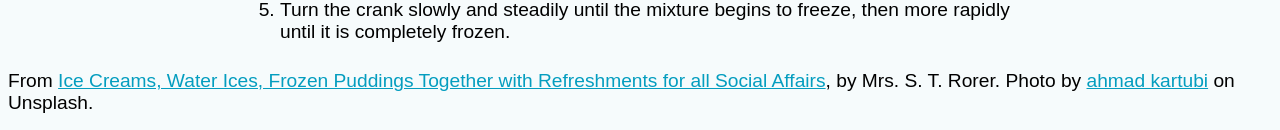
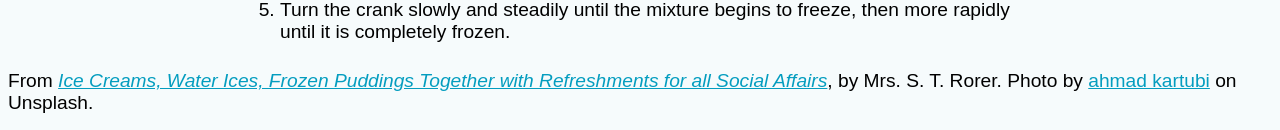
Before and after one commit to MrKumaran/webDev, a plain HTML site: page frontendmaster html css/part 6 testcase/index.html in a window 1280 px wide. Shown: the part 1633-1763 px from the top of the page. Drawn offline with Linux system fonts and the light colour scheme.

Commit message:
next parts

```diff
--- a/frontendmaster html css/part 6 testcase/index.html
+++ b/frontendmaster html css/part 6 testcase/index.html
@@ -60,6 +60,6 @@
   </div>
 <!-- BONUS: Read MDN documentation on <cite> and see if you can mark this up correctly. -->
 
-<p>  From <a href="https://gutenberg.org/ebooks/8501" target="_blank">Ice Creams, Water Ices, Frozen Puddings Together with Refreshments for all Social Affairs</a>, by Mrs. S. T. Rorer. Photo by <a href="https://unsplash.com/photos/qKM-j6k_ggY" target="_blank">ahmad kartubi</a> on Unsplash.</p>
+<p>  From <cite><a href="https://gutenberg.org/ebooks/8501" target="_blank">Ice Creams, Water Ices, Frozen Puddings Together with Refreshments for all Social Affairs</a></cite>, by Mrs. S. T. Rorer. Photo by <a href="https://unsplash.com/photos/qKM-j6k_ggY" target="_blank">ahmad kartubi</a> on Unsplash.</p>
 
 </body>
```
